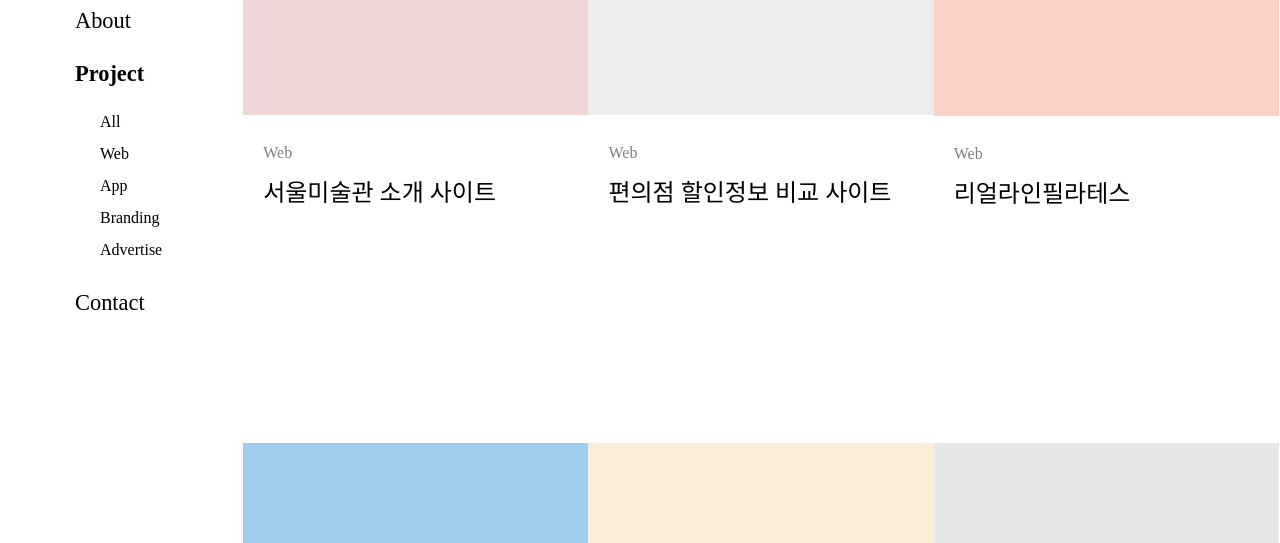
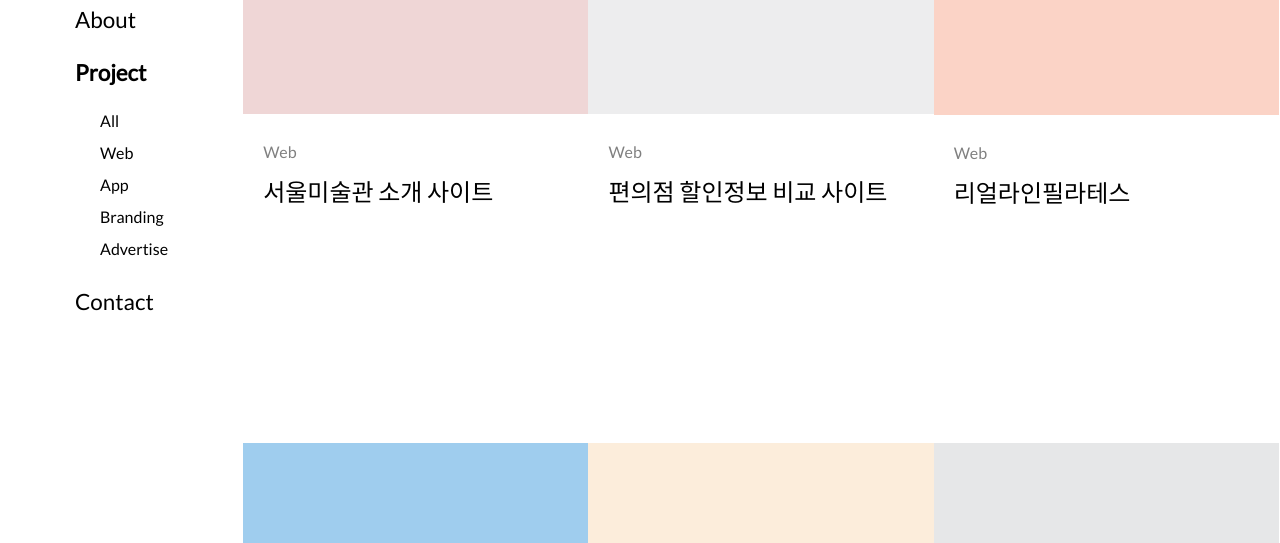
Before and after one commit to yeahjii/portfolio, a plain HTML site: page project/index.html in a window 1280 px wide. Shown: the part 257-800 px from the top of the page. Drawn offline with nearby package versions, Linux system fonts and the light colour scheme.

Commit message:
add font

```diff
--- a/project/css/style.css
+++ b/project/css/style.css
@@ -1,5 +1,4 @@
 /*초기화*/
-* {font-family: 'Lato', sans-serif;}
     html, body, div, span, applet, object, iframe,
     h1, h2, h3, h4, h5, h6, p, blockquote, pre,
     a, abbr, acronym, address, big, cite, code,
@@ -27,8 +26,7 @@
     }
 html{ height: 100%;}
     body {
-        line-height: 1; height: 100%;
-    }
+        line-height: 1; height: 100%; font-family: 'Lato', sans-serif; }
     ol, ul {
         list-style: none;
     }
```
